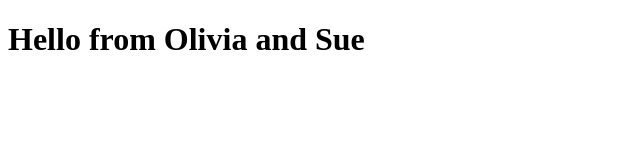
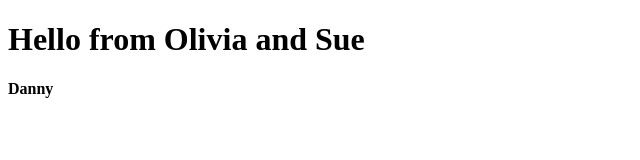
Before and after one commit to oliviamarolf/class-github, a plain HTML site: page index.html in a window 1280 px wide. Shown: the full height of the page, 0-640 px from the left. Drawn offline with Linux system fonts and the light colour scheme.

Commit message:
added name

```diff
--- a/index.html
+++ b/index.html
@@ -8,5 +8,6 @@
   </head>
   <body>
     <h1>Hello from Olivia and Sue</h1>
+    <h4>Danny</h4>
   </body>
 </html>
```
